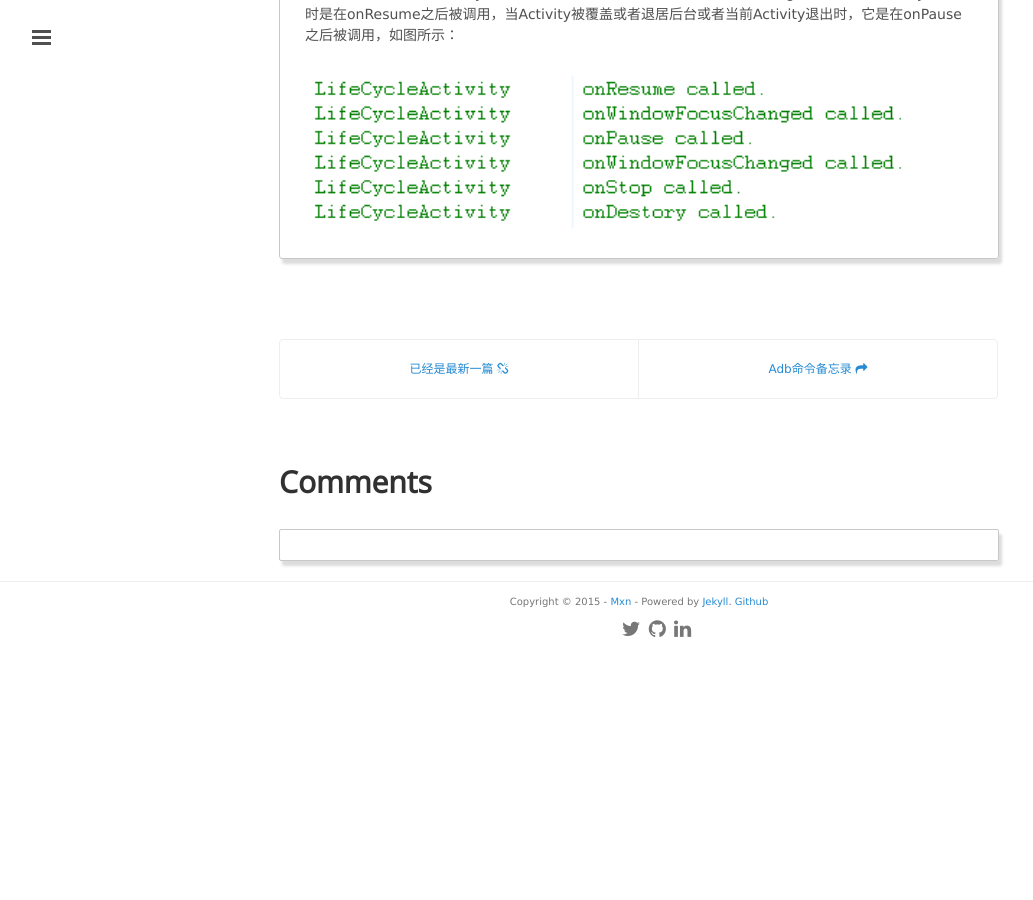
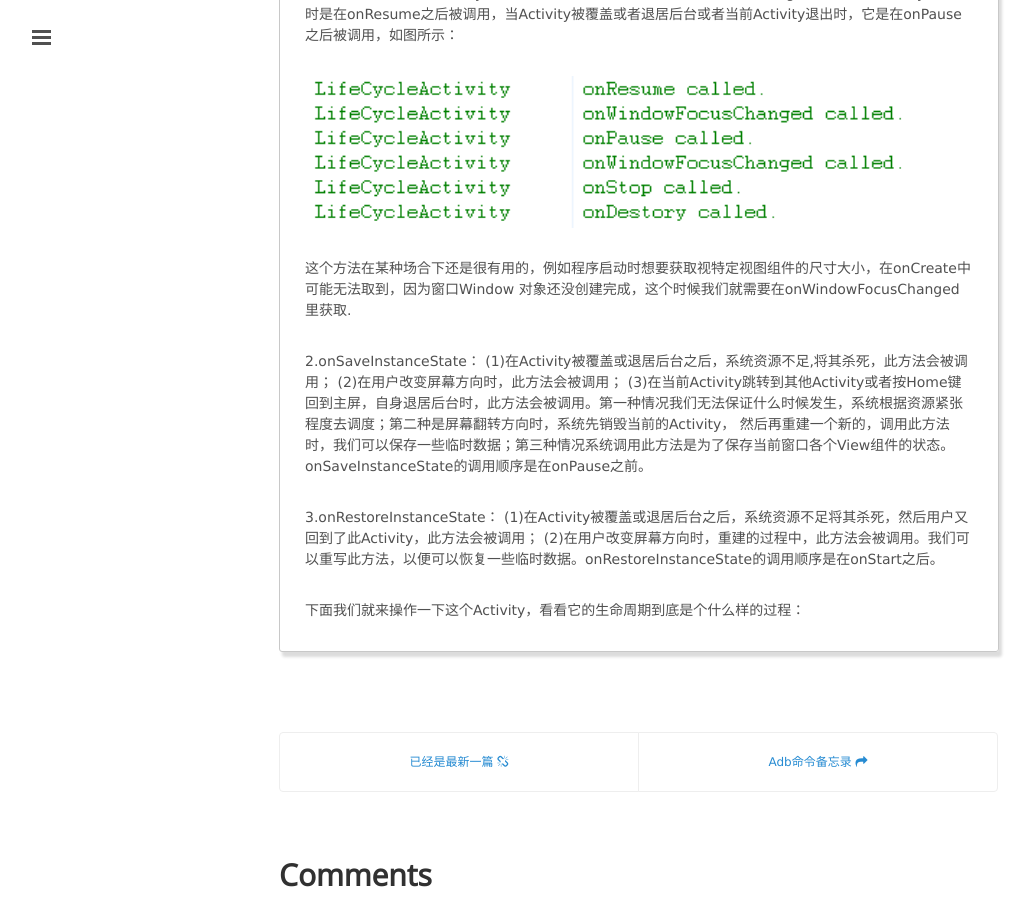
Before and after one commit to mxn21/mxn21.github.io, a Jekyll site: the page built from _posts/2015-7-1-重新认识activity生命周期.md, in a window 1280 px wide and 900 px high, scrolled down 3003 px. Shown: the whole window, without its empty margins (1-1034 px from the left). Built offline with Jekyll 4.4.1, drawn with Linux system fonts in a browser that asks for light colours; Markdown is read by kramdown in place of the engine named in the settings; comment, search, counter and statistics services are not loaded; before the commit the page ends 3657 px from its top, so only the background shows below that.

Commit message:
onRestoreInstanceState
onRestoreInstanceState

```diff
--- a/_posts/2015-7-1-重新认识activity生命周期.md
+++ b/_posts/2015-7-1-重新认识activity生命周期.md
@@ -150,3 +150,19 @@
 并且当Activity被创建时是在onResume之后被调用，当Activity被覆盖或者退居后台或者当前Activity退出时，它是在onPause之后被调用，如图所示：
 
 ![](https://raw.githubusercontent.com/mxn21/mxn21.github.io/master/public/img/img12.png)
+
+这个方法在某种场合下还是很有用的，例如程序启动时想要获取视特定视图组件的尺寸大小，在onCreate中可能无法取到，因为窗口Window
+对象还没创建完成，这个时候我们就需要在onWindowFocusChanged里获取.
+
+2.onSaveInstanceState：
+(1)在Activity被覆盖或退居后台之后，系统资源不足,将其杀死，此方法会被调用；
+(2)在用户改变屏幕方向时，此方法会被调用；
+(3)在当前Activity跳转到其他Activity或者按Home键回到主屏，自身退居后台时，此方法会被调用。第一种情况我们无法保证什么时候发生，系统根据资源紧张程度去调度；第二种是屏幕翻转方向时，系统先销毁当前的Activity，
+然后再重建一个新的，调用此方法时，我们可以保存一些临时数据；第三种情况系统调用此方法是为了保存当前窗口各个View组件的状态。onSaveInstanceState的调用顺序是在onPause之前。
+
+3.onRestoreInstanceState：
+(1)在Activity被覆盖或退居后台之后，系统资源不足将其杀死，然后用户又回到了此Activity，此方法会被调用；
+(2)在用户改变屏幕方向时，重建的过程中，此方法会被调用。我们可以重写此方法，以便可以恢复一些临时数据。onRestoreInstanceState的调用顺序是在onStart之后。
+
+
+下面我们就来操作一下这个Activity，看看它的生命周期到底是个什么样的过程：
```
